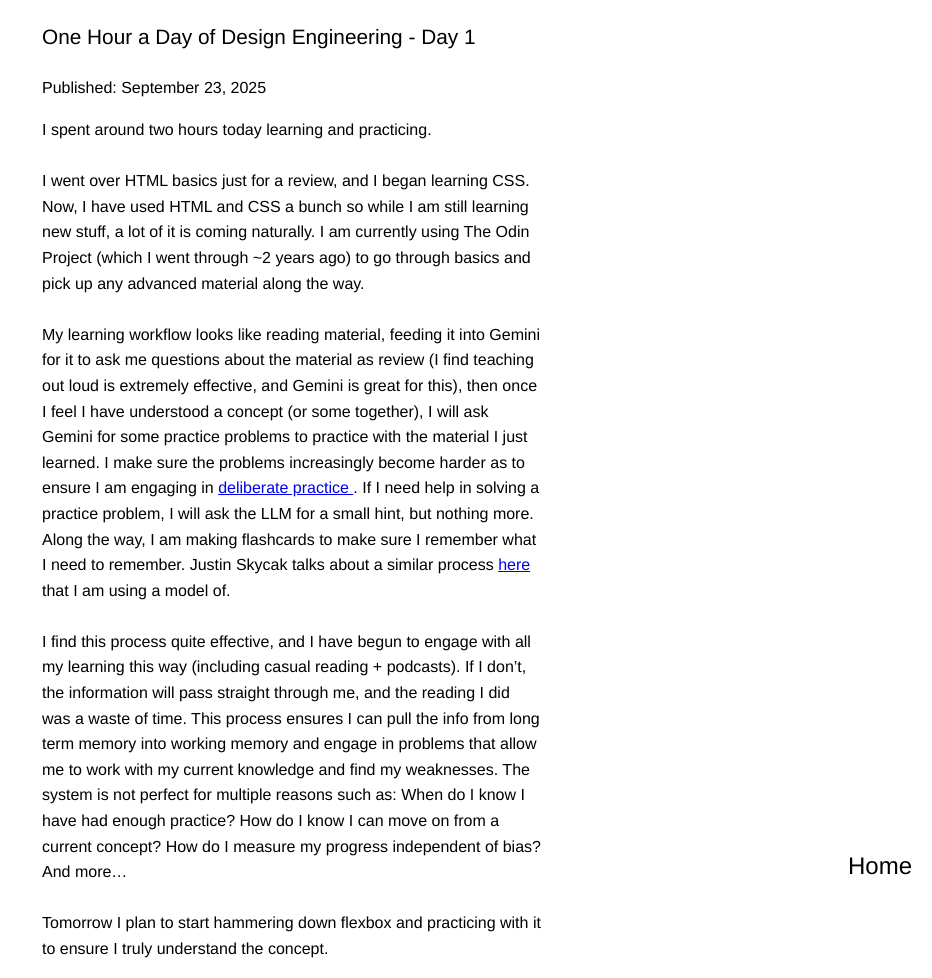
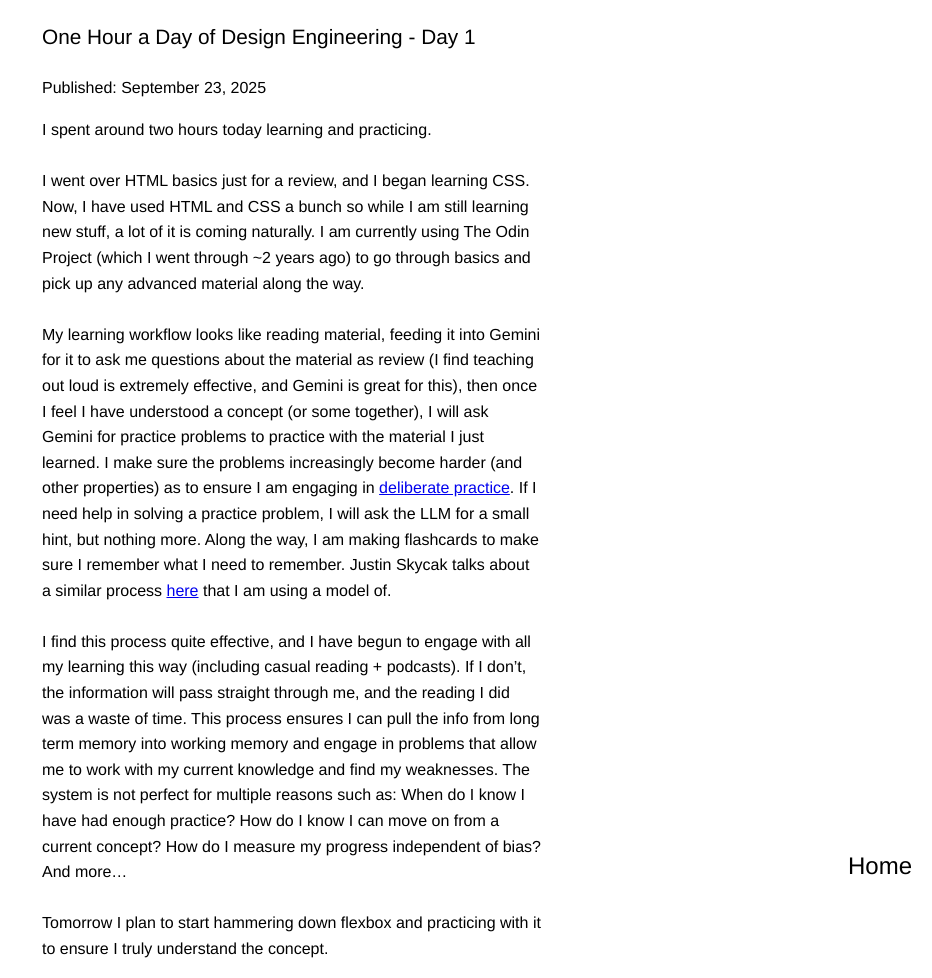
Before and after one commit to pxsswordprotected/personalsite, a Jekyll site: the page built from docs/_posts/2025-09-23-dayone.md, in a window 1280 px wide. Shown: the whole page, without its empty margins (348-1280 px from the left). Built offline with Jekyll 4.4.1, drawn with Linux system fonts in a browser that asks for light colours.

Commit message:
post edit

```diff
--- a/docs/_posts/2025-09-23-dayone.md
+++ b/docs/_posts/2025-09-23-dayone.md
@@ -7,7 +7,7 @@ I spent around two hours today learning and practicing.
 <br><br>
 I went over HTML basics just for a review, and I began learning CSS. Now, I have used HTML and CSS a bunch so while I am still learning new stuff, a lot of it is coming naturally. I am currently using The Odin Project (which I went through ~2 years ago) to go through basics and pick up any advanced material along the way.
 <br><br>
-My learning workflow looks like reading material, feeding it into Gemini for it to ask me questions about the material as review (I find teaching out loud is extremely effective, and Gemini is great for this), then once I feel I have understood a concept (or some together), I will ask Gemini for some practice problems to practice with the material I just learned. I make sure the  problems increasingly become harder as to ensure I am engaging in <a href="https://www.justinmath.com/deliberate-practice-the-most-effective-form-of-active-learning/deliberate practice." target="_blank"> deliberate practice </a>. If I need help in solving a practice problem, I will ask the LLM for a small hint, but nothing more. Along the way, I am making flashcards to make sure I remember what I need to remember. Justin Skycak talks about a similar process <a href="https://youtu.be/GOqaK5cIUrk?si=wiBftqvsMkYJlUFe" target="_blank"> here</a> that I am using a model of.
+My learning workflow looks like reading material, feeding it into Gemini for it to ask me questions about the material as review (I find teaching out loud is extremely effective, and Gemini is great for this), then once I feel I have understood a concept (or some together), I will ask Gemini for practice problems to practice with the material I just learned. I make sure the problems increasingly become harder (and other properties) as to ensure I am engaging in <a href="https://www.justinmath.com/deliberate-practice-the-most-effective-form-of-active-learning/deliberate practice." target="_blank"> deliberate practice</a>. If I need help in solving a practice problem, I will ask the LLM for a small hint, but nothing more. Along the way, I am making flashcards to make sure I remember what I need to remember. Justin Skycak talks about a similar process <a href="https://youtu.be/GOqaK5cIUrk?si=wiBftqvsMkYJlUFe" target="_blank">here</a> that I am using a model of.
 <br><br>
 I find this process quite effective, and I have begun to engage with all my learning this way (including casual reading + podcasts). If I don't, the information will pass straight through me, and the reading I did was a waste of time. This process ensures I can pull the info from long term memory into working memory and engage in problems that allow me to work with my current knowledge and find my weaknesses. The system is not perfect for multiple reasons such as: When do I know I have had enough practice? How do I know I can move on from a current concept? How do I measure my progress independent of bias? And more...
 <br><br>
```
